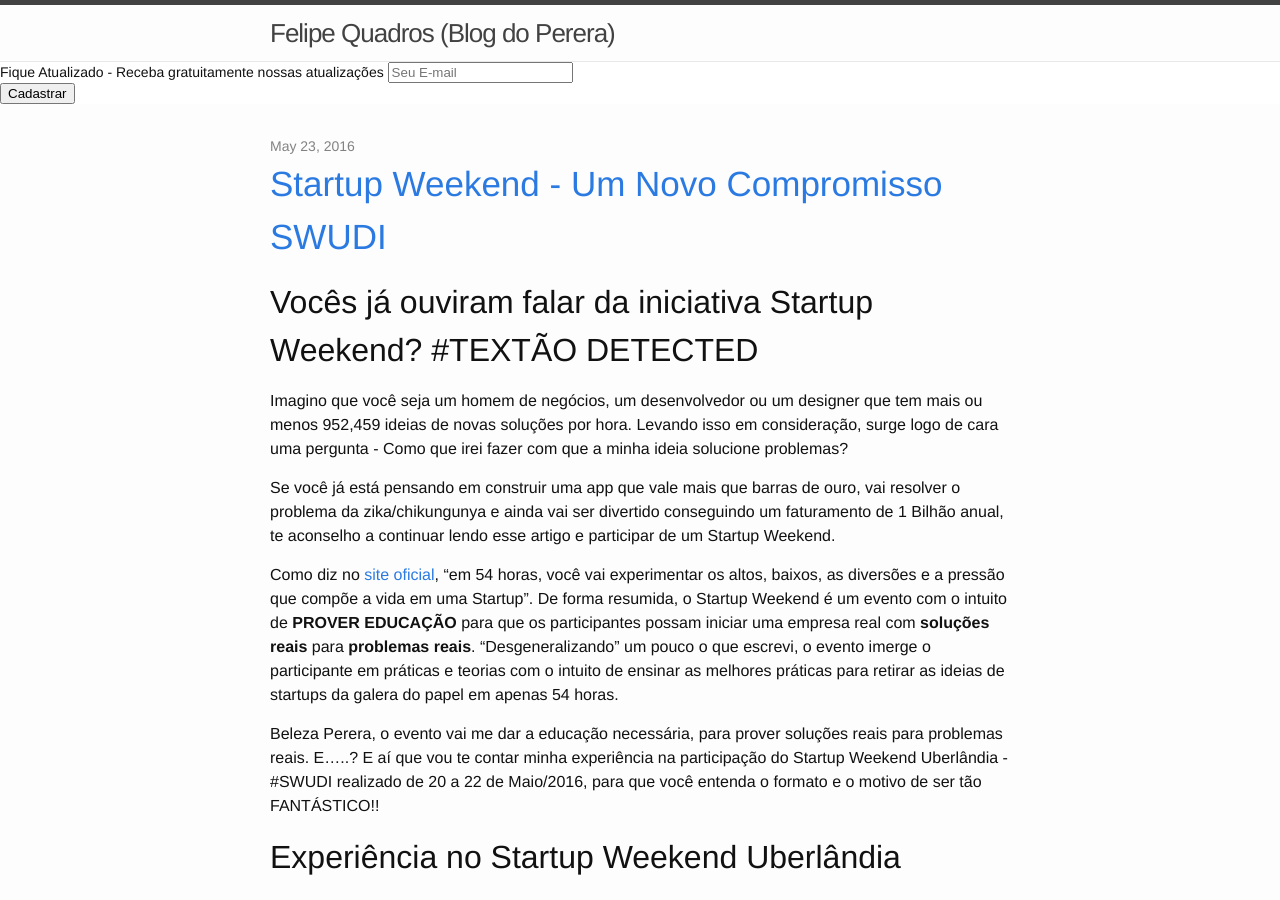
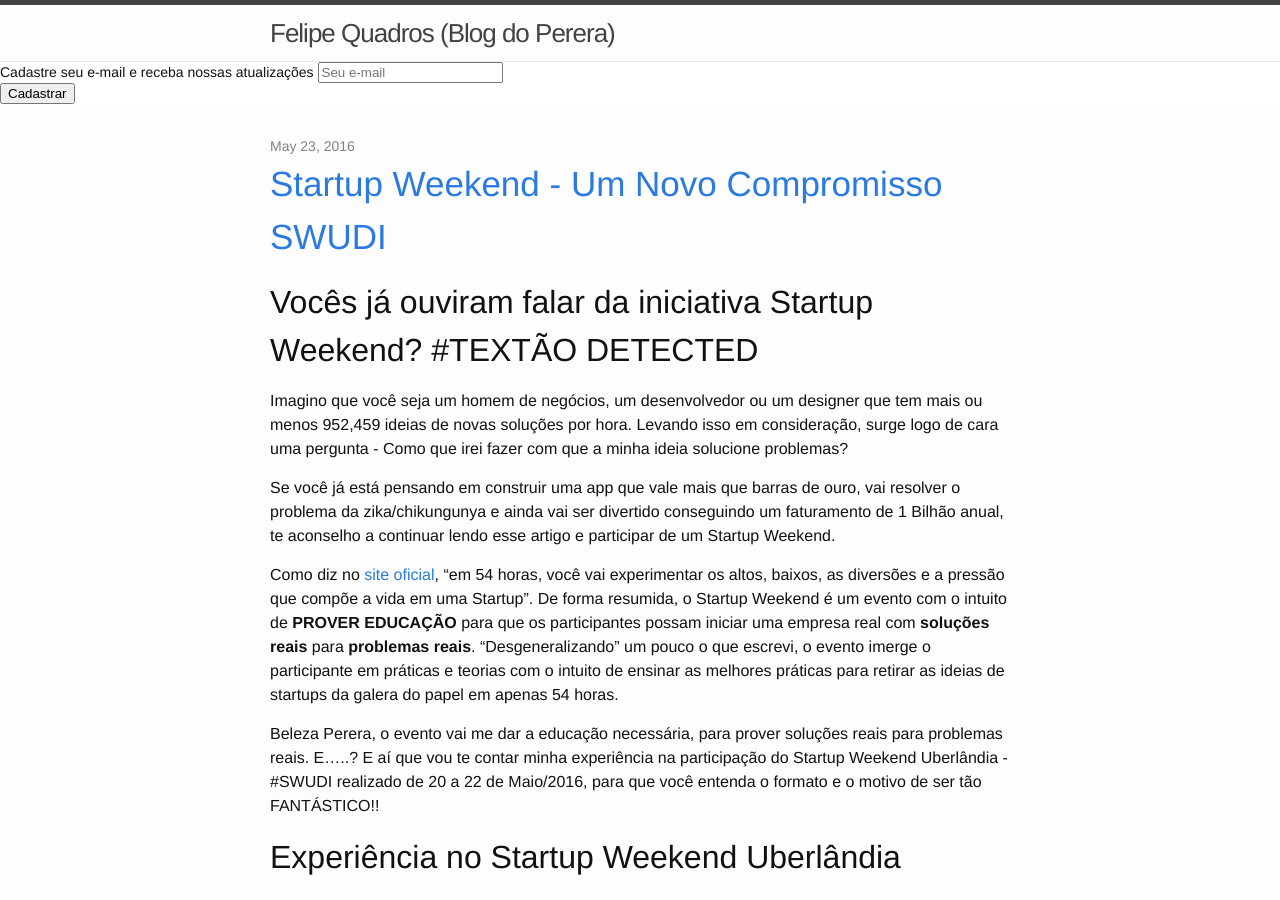
Before and after one commit to FpereraMaia/FpereraMaia.github.io, a Jekyll site: the page built from index.html, in a window 1280 px wide and 900 px high. Built offline with Jekyll 4.4.1, drawn with Linux system fonts in a browser that asks for light colours; comment, search, counter and statistics services are not loaded; some of the changed text lies outside the part shown.

Commit message:
Reformulando form de newsletter

```diff
--- a/_includes/newsletter.html
+++ b/_includes/newsletter.html
@@ -8,8 +8,8 @@
 <div id="mc_embed_signup">
 <form action="//adquo.us12.list-manage.com/subscribe/post?u=ebbf66c6e689078826117b62e&amp;id=a958d45433" method="post" id="mc-embedded-subscribe-form" name="mc-embedded-subscribe-form" class="validate" target="_blank" novalidate>
     <div id="mc_embed_signup_scroll">
-	<label for="mce-EMAIL">Fique Atualizado - Receba gratuitamente nossas atualizações</label>
-	<input type="email" value="" name="EMAIL" class="email" id="mce-EMAIL" placeholder="Seu E-mail" required>
+	<label for="mce-EMAIL">Cadastre seu e-mail e receba nossas atualizações</label>
+	<input type="email" value="" name="EMAIL" class="email" id="mce-EMAIL" placeholder="Seu e-mail" required>
     <!-- real people should not fill this in and expect good things - do not remove this or risk form bot signups-->
     <div style="position: absolute; left: -5000px;" aria-hidden="true"><input type="text" name="b_ebbf66c6e689078826117b62e_a958d45433" tabindex="-1" value=""></div>
     <div class="clear"><input type="submit" value="Cadastrar" name="subscribe" id="mc-embedded-subscribe" class="button"></div>
```
Also changed, not shown: 6 other files.
